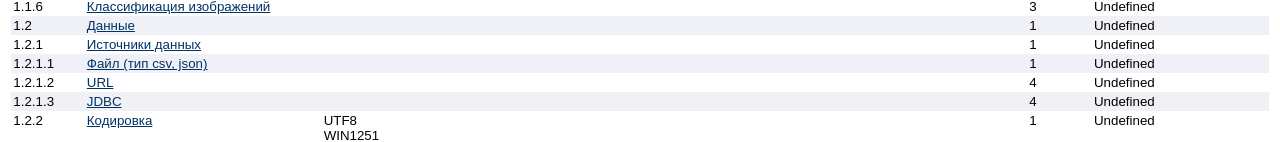
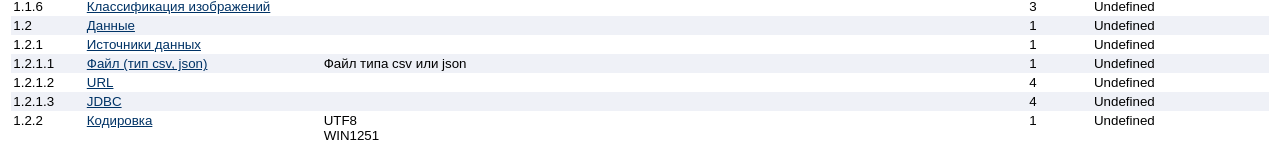
Before and after one commit to Berezkin-dv/berezkin-dv.github.io, a plain HTML site: page Multi-Model Report_1_files/Mult1.htm in a window 1280 px wide. Shown: the part 666-808 px from the top of the page. Drawn offline with Linux system fonts and the light colour scheme.

Commit message:
Исправлена тестовая страница

```diff
--- a/Multi-Model Report_1_files/Mult1.htm
+++ b/Multi-Model Report_1_files/Mult1.htm
@@ -408,7 +408,7 @@
 </p>
 </td>
 <td class="TD2">
-<p align="left">&nbsp;
+<p align="left">Файл  типа csv или json
 </p>
 </td>
 <td class="TD2">
```
Also changed, not shown: Multi-Model Report_1_files/Mult15.htm (+1 -1 lines).
